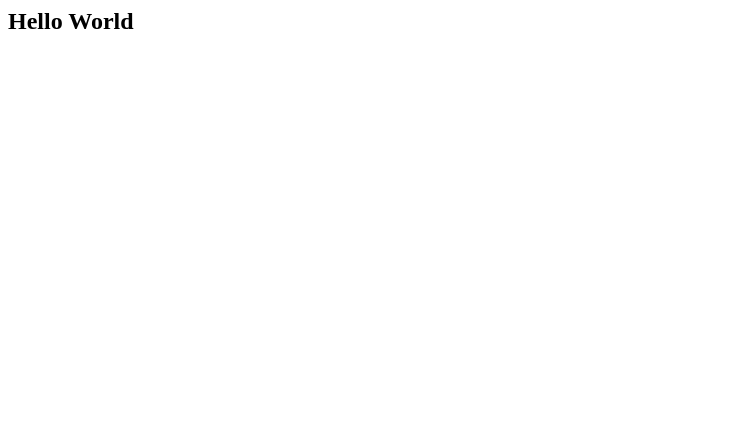
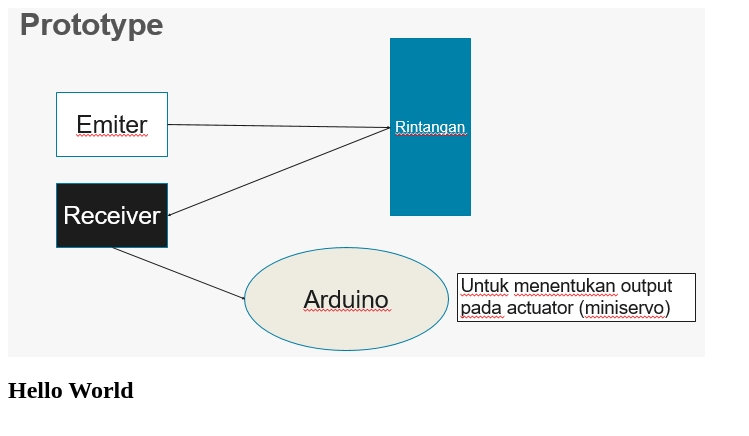
Before and after one commit to AlifRizza/praktikum_rpl, a plain HTML site: page index.html in a window 1280 px wide. Shown: the whole page, without its empty margins (0-749 px from the left). Drawn offline with Linux system fonts and the light colour scheme.

Commit message:
Percobaan kedua

```diff
--- a/index.html
+++ b/index.html
@@ -3,6 +3,9 @@
         <title>Judul</title>
     </head>
     <body>
-        <h2>Hello World</h2>
+        <div>
+            <img src="images/abs.png" alt="foto_profil">
+            <h2>Hello World</h2>
+        </div>
     </body>
 </html>
```
Also changed, not shown: images/abs.png (added).
